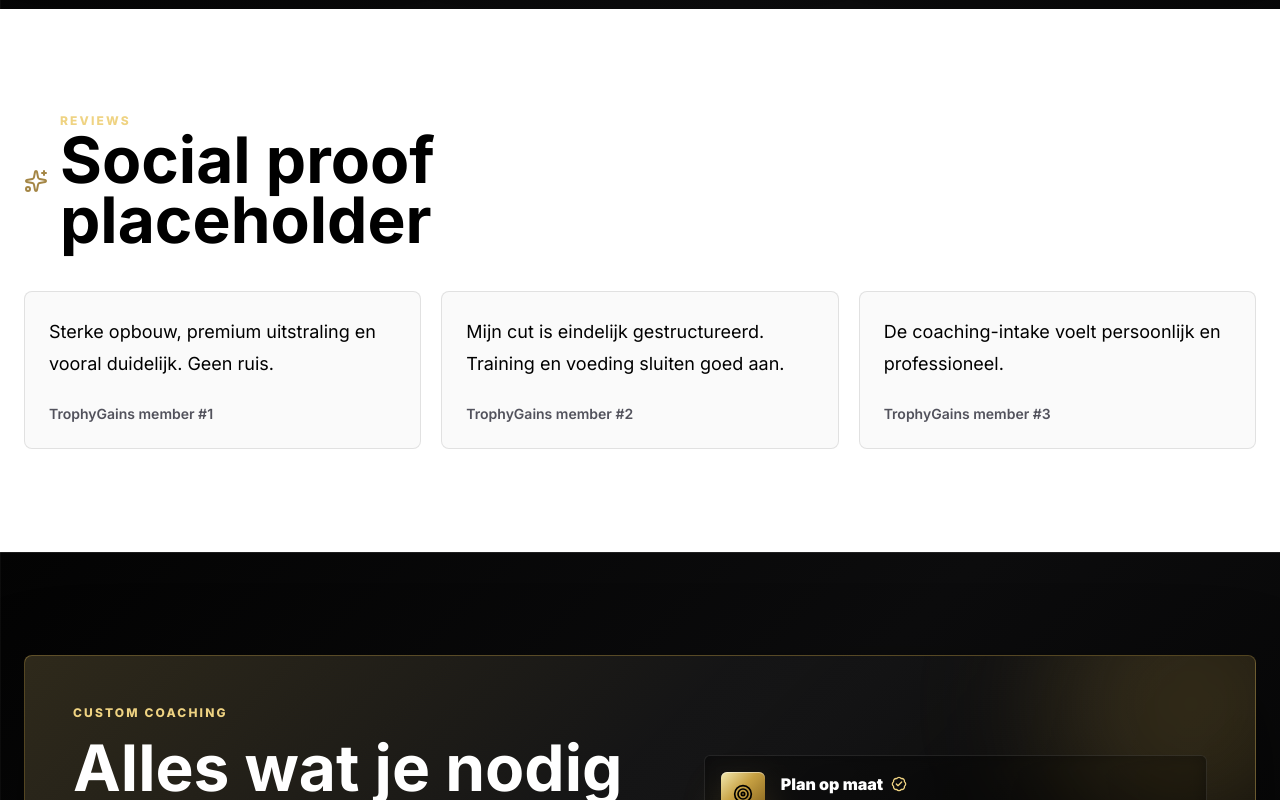
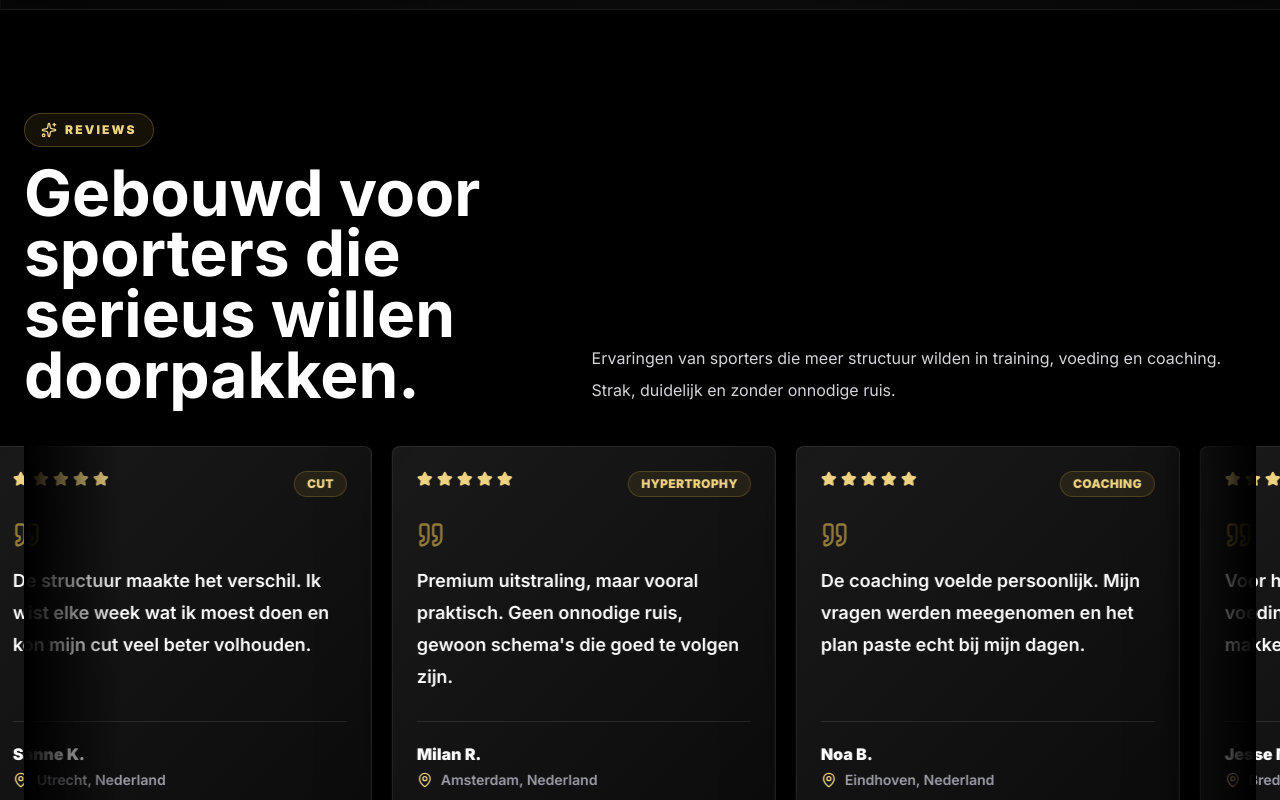
Before and after one commit to kingfreshRLLMN/trophygains, a Next.js app: page / in a window 1280 px wide. Shown: the part 1860-2660 px from the top of the page. Built offline with nearby package versions, Linux system fonts and the light colour scheme; a web font is replaced by a local one.

Commit message:
Add rotating reviews section

```diff
--- a/app/page.tsx
+++ b/app/page.tsx
@@ -3,13 +3,13 @@ import {
   BadgeCheck,
   Dumbbell,
   Flame,
-  Sparkles,
   Trophy,
   Utensils,
 } from "lucide-react";
 import { CTASection } from "@/components/CTASection";
 import { HeroSection } from "@/components/HeroSection";
 import { MotionSection } from "@/components/MotionSection";
+import { ReviewsSection } from "@/components/ReviewsSection";
 
 const benefits = [
   {
@@ -27,12 +27,6 @@ const benefits = [
     title: "Direct digitaal",
     text: "Na checkout voorbereid voor automatische levering met downloadlinks en e-mailflows.",
   },
-];
-
-const reviews = [
-  "Sterke opbouw, premium uitstraling en vooral duidelijk. Geen ruis.",
-  "Mijn cut is eindelijk gestructureerd. Training en voeding sluiten goed aan.",
-  "De coaching-intake voelt persoonlijk en professioneel.",
 ];
 
 const categories = [
@@ -104,27 +98,7 @@ export default function Home() {
         </div>
       </MotionSection>
 
-      <MotionSection className="section-padding bg-white text-black">
-        <div className="mx-auto max-w-7xl px-6">
-          <div className="mb-10 flex items-center gap-3">
-            <Sparkles className="h-6 w-6 text-[#a48645]" />
-            <div>
-              <p className="eyebrow text-zinc-600">Reviews</p>
-              <h2 className="section-title text-black">Social proof placeholder</h2>
-            </div>
-          </div>
-          <div className="grid gap-5 md:grid-cols-3">
-            {reviews.map((review, index) => (
-              <figure className="rounded-lg border border-black/10 bg-zinc-50 p-6" key={review}>
-                <blockquote className="text-lg leading-8">{review}</blockquote>
-                <figcaption className="mt-6 text-sm font-semibold text-zinc-600">
-                  TrophyGains member #{index + 1}
-                </figcaption>
-              </figure>
-            ))}
-          </div>
-        </div>
-      </MotionSection>
+      <ReviewsSection />
 
       <CTASection />
     </>
--- /dev/null
+++ b/components/ReviewsSection.tsx
@@ -0,0 +1,114 @@
+"use client";
+
+import { motion } from "framer-motion";
+import { MapPin, Quote, Sparkles, Star } from "lucide-react";
+import { MotionSection } from "@/components/MotionSection";
+
+const reviews = [
+  {
+    name: "Daan V.",
+    city: "Rotterdam",
+    quote: "Eindelijk een plan dat niet voelt als losse tips. Mijn trainingen, voeding en progressie zijn nu gewoon duidelijk.",
+    goal: "Spieropbouw",
+  },
+  {
+    name: "Sanne K.",
+    city: "Utrecht",
+    quote: "De structuur maakte het verschil. Ik wist elke week wat ik moest doen en kon mijn cut veel beter volhouden.",
+    goal: "Cut",
+  },
+  {
+    name: "Milan R.",
+    city: "Amsterdam",
+    quote: "Premium uitstraling, maar vooral praktisch. Geen onnodige ruis, gewoon schema's die goed te volgen zijn.",
+    goal: "Hypertrophy",
+  },
+  {
+    name: "Noa B.",
+    city: "Eindhoven",
+    quote: "De coaching voelde persoonlijk. Mijn vragen werden meegenomen en het plan paste echt bij mijn dagen.",
+    goal: "Coaching",
+  },
+  {
+    name: "Jesse M.",
+    city: "Breda",
+    quote: "Voor het eerst had ik overzicht in mijn voeding. De calorie-opties maken het makkelijk om consistent te blijven.",
+    goal: "Nutrition",
+  },
+  {
+    name: "Lina S.",
+    city: "Den Haag",
+    quote: "Alles voelt strak en professioneel. Ik had meteen het idee dat ik met een serieus systeem begon.",
+    goal: "Lifestyle",
+  },
+];
+
+const marqueeReviews = [...reviews, ...reviews];
+
+function Stars() {
+  return (
+    <div className="flex gap-1 text-gold-soft">
+      {Array.from({ length: 5 }).map((_, index) => (
+        <Star className="h-4 w-4 fill-current" key={index} />
+      ))}
+    </div>
+  );
+}
+
+export function ReviewsSection() {
+  return (
+    <MotionSection className="section-padding overflow-hidden border-y border-white/10 bg-black text-white">
+      <div className="mx-auto max-w-7xl px-6">
+        <div className="mb-10 grid gap-6 md:grid-cols-[0.9fr_1.1fr] md:items-end">
+          <div>
+            <div className="mb-4 inline-flex items-center gap-2 rounded-full border border-gold/30 bg-gold/10 px-4 py-2 text-xs font-black uppercase tracking-[0.18em] text-gold-soft">
+              <Sparkles className="h-4 w-4" />
+              Reviews
+            </div>
+            <h2 className="section-title">Gebouwd voor sporters die serieus willen doorpakken.</h2>
+          </div>
+          <p className="max-w-2xl text-base leading-8 text-zinc-300 md:justify-self-end">
+            Ervaringen van sporters die meer structuur wilden in training, voeding en coaching. Strak, duidelijk en zonder
+            onnodige ruis.
+          </p>
+        </div>
+
+        <div className="relative">
+          <div className="pointer-events-none absolute inset-y-0 left-0 z-10 w-24 bg-gradient-to-r from-black to-transparent" />
+          <div className="pointer-events-none absolute inset-y-0 right-0 z-10 w-24 bg-gradient-to-l from-black to-transparent" />
+
+          <motion.div
+            className="flex w-max gap-5"
+            animate={{ x: ["0%", "-50%"] }}
+            transition={{ duration: 34, repeat: Infinity, ease: "linear" }}
+          >
+            {marqueeReviews.map((review, index) => (
+              <figure
+                className="premium-card shine-card flex min-h-72 w-[20rem] flex-col justify-between p-6 sm:w-[24rem]"
+                key={`${review.name}-${index}`}
+              >
+                <div>
+                  <div className="mb-6 flex items-start justify-between gap-4">
+                    <Stars />
+                    <span className="rounded-full border border-gold/25 bg-gold/10 px-3 py-1 text-xs font-black uppercase tracking-wide text-gold-soft">
+                      {review.goal}
+                    </span>
+                  </div>
+                  <Quote className="mb-4 h-7 w-7 text-gold/70" />
+                  <blockquote className="text-lg font-semibold leading-8 text-white">{review.quote}</blockquote>
+                </div>
+                <figcaption className="mt-7 border-t border-white/10 pt-5">
+                  <div className="text-base font-black">{review.name}</div>
+                  <div className="mt-1 flex items-center gap-2 text-sm font-semibold text-zinc-400">
+                    <MapPin className="h-4 w-4 text-gold-soft" />
+                    {review.city}, Nederland
+                  </div>
+                </figcaption>
+              </figure>
+            ))}
+          </motion.div>
+        </div>
+      </div>
+    </MotionSection>
+  );
+}
```
